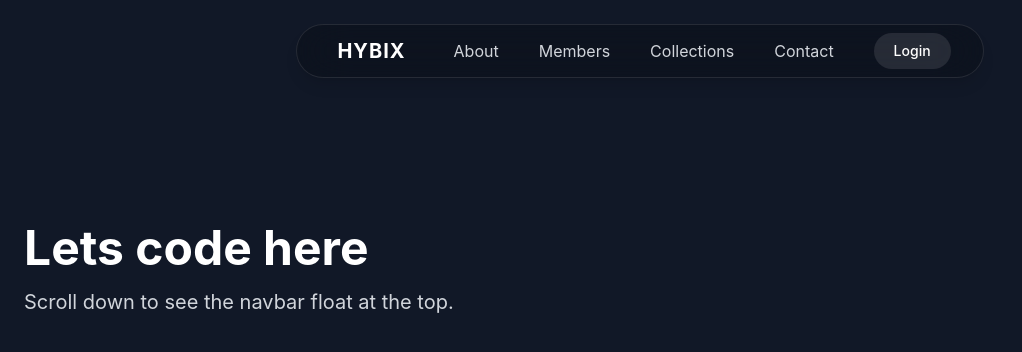
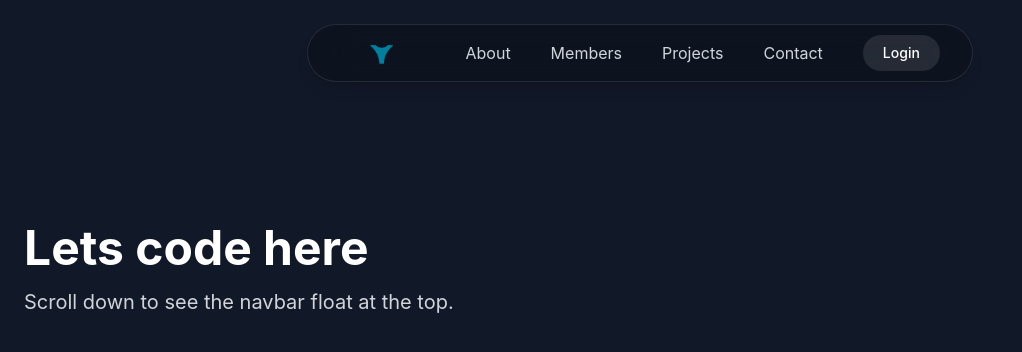
Before and after one commit to mrfaseed/work-repo, a React (Vite) app: page / in a window 1280 px wide. Shown: the top 352 px of the page, without its empty margins (0-1022 px from the left). Built offline with nearby package versions, Linux system fonts and the light colour scheme.

Commit message:
new update

```diff
--- a/index.html
+++ b/index.html
@@ -2,7 +2,7 @@
 <html lang="en">
   <head>
     <meta charset="UTF-8" />
-    <link rel="icon" type="image/svg+xml" href="/vite.svg" />
+    <link rel="icon" type="image" href="/favicon/favicon.png" />
     <meta name="viewport" content="width=device-width, initial-scale=1.0" />
     <title>HYBIX</title>
   </head>
--- a/package.json
+++ b/package.json
@@ -4,6 +4,7 @@
   "version": "0.0.0",
   "type": "module",
   "scripts": {
+    "react":"vite",
     "dev": "vite",
     "tailwind:init": "tailwindcss init -p",
     "build": "vite build",
--- a/src/components/Navbar.css
+++ b/src/components/Navbar.css
@@ -3,14 +3,49 @@
 }
 
 .hov:hover {
-  background-color: #00A3A3 !important;
+  background-color: #00809d !important;
   color: #FAF3E0 !important;
 }
 
 .nav-animate {
   animation: slideDown .5s ease-out forwards;
 }
+/* In Navbar.css */
 
+/* In Navbar.css */
+/* In Navbar.css */
+
+/* This defines the continuous forward spin */
+/* In Navbar.css - REPLACE THE OLD SPINNING LOGO RULES WITH THIS */
+
+/* The keyframes for the spin (no change here) */
+/* In Navbar.css - REPLACE the old animation rules */
+
+/* Keyframes for the slow forward spin */
+/* In Navbar.css - REPLACE the old animation rules */
+
+/* Keyframes for the forward spin */
+@keyframes spin-forward-kf {
+  to { transform: rotate(360deg); }
+}
+
+/* Keyframes for the reverse spin */
+@keyframes spin-reverse-kf {
+  from { transform: rotate(360deg); }
+  to { transform: rotate(0deg); }
+}
+
+/* Class for the FORWARD animation */
+.spin-forward {
+  /* This tells the animation to run for 1s, 3 times (total 3s), and then stop */
+  animation: spin-forward-kf 1s linear 1 forwards;
+}
+
+/* Class for the REVERSE animation */
+.spin-reverse {
+  /* Changed the duration from 0.8s to 3s */
+  animation: spin-reverse-kf 1.9s cubic-bezier(0.25, 0.46, 0.45, 0.94) forwards;
+}
 @keyframes slideDown {
   from { transform: translateY(-100%); opacity: 0; }
   to { transform: translateY(0); opacity: 1; }
--- a/src/components/Navbar.jsx
+++ b/src/components/Navbar.jsx
@@ -1,27 +1,55 @@
+import { useState } from 'react'; // 1. Import useState
 import './Navbar.css';
+
 export default function Navbar() {
+  // 2. Set up state to track the animation
+  const [logoState, setLogoState] = useState('idle'); // can be 'idle', 'hovering', 'unhovering'
+
+  // 3. Define the class based on the current state
+  let logoClassName = 'h-12 w-auto';
+  if (logoState === 'hovering') {
+    logoClassName += ' spin-forward';
+  } else if (logoState === 'unhovering') {
+    logoClassName += ' spin-reverse';
+  }
+
+  // 4. Function to reset state after the reverse animation finishes
+  const handleAnimationEnd = () => {
+    if (logoState === 'unhovering') {
+      setLogoState('idle');
+    }
+  };
+
   return (
     <header className="relative w-full flex justify-center p-4 z-20">
       <nav className="fixed top-6 z-50">
-        <div className="container flex items-center justify-between gap-x-6 bg-black/20 backdrop-blur-xl border border-white/10 rounded-full px-8 py-2 shadow-lg">
+        <div className="container flex items-center justify-between gap-x-6 bg-black/20 backdrop-blur-xl border border-white/10 rounded-full px-8 py-1 shadow-lg">
 
-          {/* Left Side: Brand */}
-          <div className="text-white text-xl font-bold tracking-wider uppercase px-2">
-            <a href="#">Hybix</a>
+          <div className="flex-shrink-0">
+            {/* 5. Add mouse event handlers to the link */}
+            <a
+              href="#"
+              onMouseEnter={() => setLogoState('hovering')}
+              onMouseLeave={() => setLogoState('unhovering')}
+            >
+              <img
+                src="/images/favicon.png"
+                alt="Hybix Logo"
+                className={logoClassName} // Use the dynamic className
+                onAnimationEnd={handleAnimationEnd} // Add the animation end handler
+              />
+            </a>
           </div>
 
-          {/* Center: Links */}
           <ul className="hidden md:flex items-center gap-x-2">
             <li><a href="#" className="text-gray-300 hover:bg-white/10 hover:text-white transition-all duration-300 px-4 py-2 rounded-full">About</a></li>
             <li><a href="#" className="text-gray-300 hover:bg-white/10 hover:text-white transition-all duration-300 px-4 py-2 rounded-full">Members</a></li>
-            <li><a href="#" className="text-gray-300 hover:bg-white/10 hover:text-white transition-all duration-300 px-4 py-2 rounded-full">Collections</a></li>
+            <li><a href="#" className="text-gray-300 hover:bg-white/10 hover:text-white transition-all duration-300 px-4 py-2 rounded-full">Projects</a></li>
             <li><a href="#" className="text-gray-300 hover:bg-white/10 hover:text-white transition-all duration-300 px-4 py-2 rounded-full">Contact</a></li>
           </ul>
 
-          {/* Right Side */}
           <div className="flex items-center gap-x-2">
-            <a href="#" className="hidden md:block text-white text-sm font-medium bg-white/10 hover:bg-white/20 transition-colors duration-300 px-5 py-2 rounded-full">Login</a>
-            {/* Mobile Menu */}
+            <a href="#" className="hidden md:block text-white text-sm font-medium bg-white/10 hover:bg-white/20 transition-colors duration-300 px-5 py-2 rounded-full hov">Login</a>
             <div className="md:hidden">
               <button className="text-white p-2 rounded-full hover:bg-white/10 transition-colors">
                 <svg xmlns="http://www.w3.org/2000/svg" className="h-6 w-6" fill="none" viewBox="0 0 24 24" stroke="currentColor">
```
Also changed, not shown: public/favicon/favicon.png (added), public/images/favicon.png (added).
